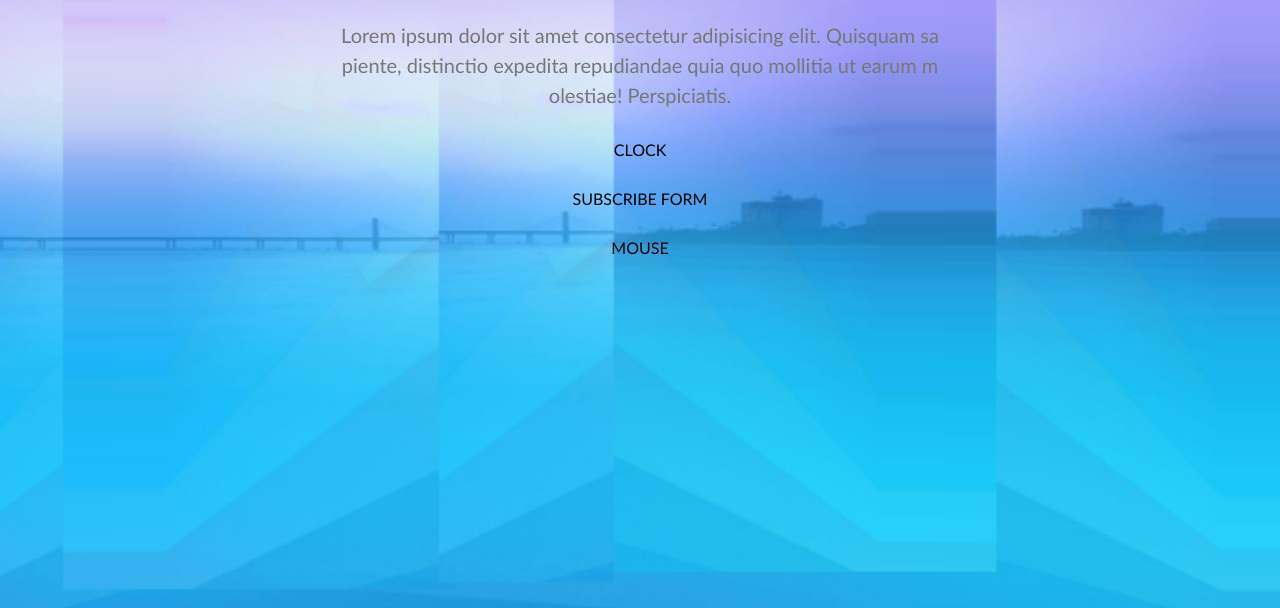
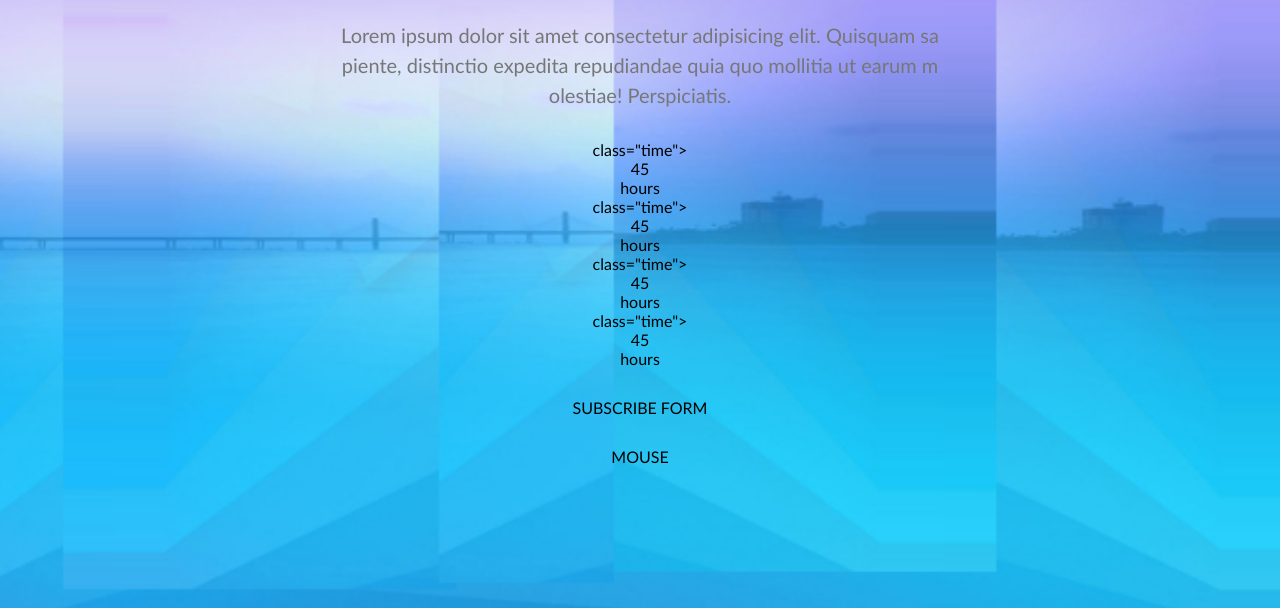
Before and after one commit to MantasUrb/11-coming-soon, a website with bundled scripts: page index.html in a window 1280 px wide. Shown: the part 189-797 px from the top of the page. Built offline with nearby package versions, Linux system fonts and the light colour scheme.

Commit message:
initial clock

```diff
--- /dev/null
+++ b/css/clock.css
@@ -0,0 +1,4 @@
+.clock {
+    display: grid;
+
+}
--- a/index.html
+++ b/index.html
@@ -9,6 +9,7 @@
     <link rel="stylesheet" href="./css/reset.css">
     <link rel="stylesheet" href="./css/variables.css">
     <link rel="stylesheet" href="./css/layout.css">
+    <link rel="stylesheet" href="./css/clock.css">
     <link rel="stylesheet" href="./css/custom.css">
 </head>
 
@@ -18,7 +19,7 @@
             <img class="logo" src="./pictures/logo.png" alt="Logo">
             <h1 class="main-title">Coming soon</h1>
             <p class="main-description">Lorem ipsum dolor sit amet consectetur adipisicing elit. Quisquam sapiente, distinctio expedita repudiandae quia quo mollitia ut earum molestiae! Perspiciatis.</p>
-            <div class="clock">CLOCK</div>
+            <div id="clock_birthday" class="clock">CLOCK</div>
             <form>SUBSCRIBE FORM</form>
             <div class="mouse">MOUSE</div>
         </div>
--- /dev/null
+++ b/js/components/clock.js
@@ -0,0 +1,37 @@
+function calcTimeTillDate(date) {
+    const targetDate = '2022-' +date;
+
+    //logic
+
+    return {
+        days: 45,
+        hours: 17,
+        minutes: 35,
+        seconds: 9
+    }
+
+}
+
+
+
+function clock(selector, date) {
+    const DOM = document.querySelector(selector);
+    const timeLeft = calcTimeTillDate(date);
+    const config = ['days', 'hours', 'minutes', 'seconds'];
+
+
+    let HTML = '';
+
+    for (const item of config) {
+        HTML += `<div> class="time">
+                    <div class="value">45</div>
+                    <div class="label">hours</div>
+                 </div>`
+    }
+
+
+    DOM.innerHTML = HTML;
+}
+
+
+export { clock }
--- a/js/main.js
+++ b/js/main.js
@@ -0,0 +1,3 @@
+import { clock } from './components/clock.js';
+
+clock('#clock_birthday', '03-15');
```
